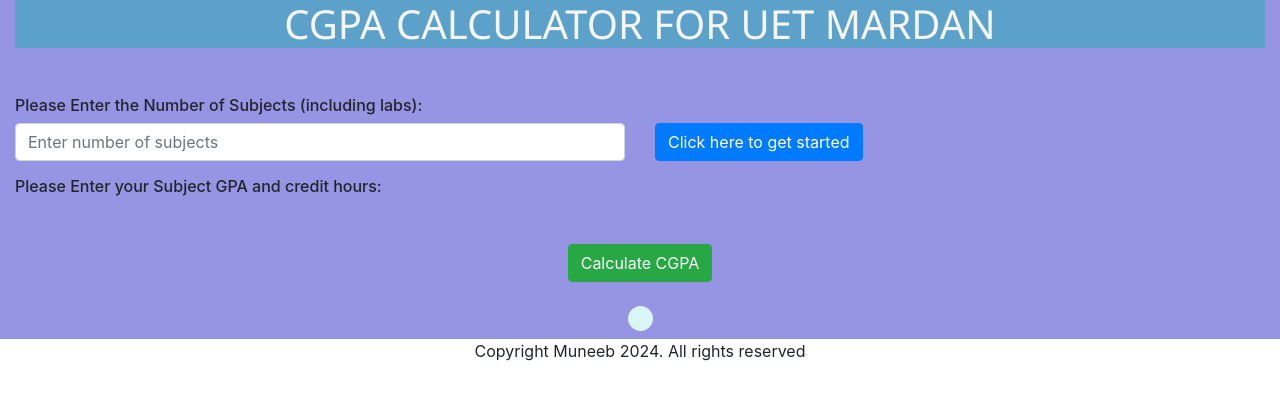
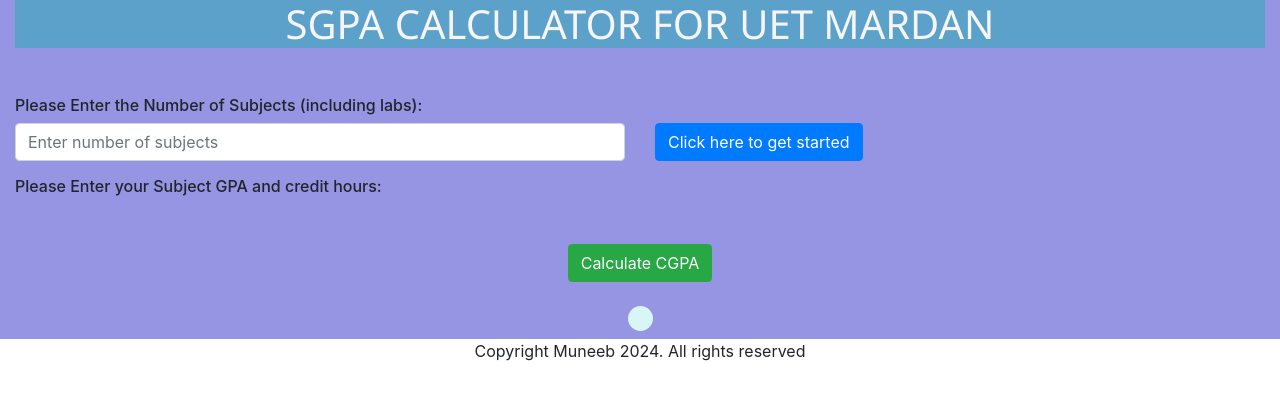
Before and after one commit to muneeb6624/SGPA_Calculator_, a plain HTML site: page index.html in a window 1280 px wide. Drawn offline with nearby package versions, Linux system fonts and the light colour scheme.

Commit message:
Update index.html
changed word cgpa to sgpa

```diff
--- a/index.html
+++ b/index.html
@@ -15,7 +15,7 @@
 
         <div
             style="background-color: rgb(92, 161, 201); color: whitesmoke; font-family: 'Segoe UI', Tahoma, Geneva, Verdana, sans-serif;">
-            <h1 class="justify-content-center mainheading d-flex mb-5">CGPA CALCULATOR FOR UET MARDAN</h1>
+            <h1 class="justify-content-center mainheading d-flex mb-5">SGPA CALCULATOR FOR UET MARDAN</h1>
         </div>
 
         <div>
```
